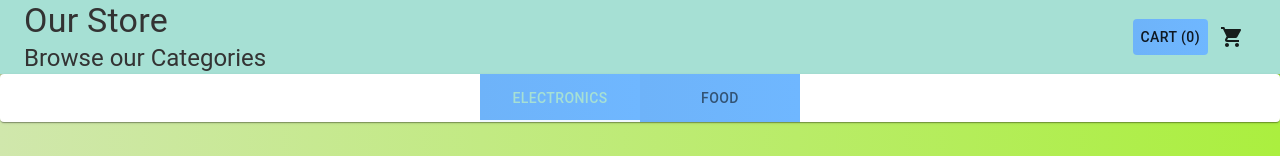
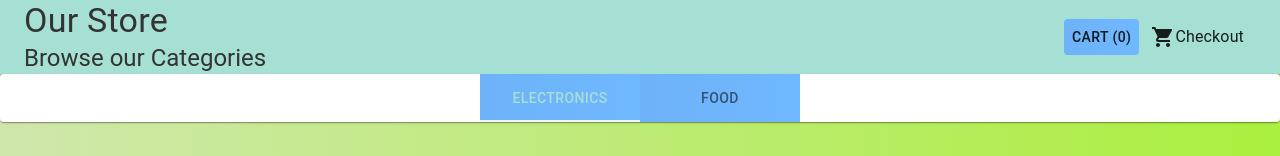
Before and after one commit to QILINXIE02/Store-front, a React (Create React App) app: page / in a window 1280 px wide. Shown: the top 156 px of the page. Built offline with nearby package versions, Linux system fonts and the light colour scheme; no server answers.

Commit message:
adds checkout page

```diff
--- a/src/components/Header.js
+++ b/src/components/Header.js
@@ -25,7 +25,7 @@ function Header({ show }) {
           Cart ({cartItemCount})
         </Button>
         <IconButton color="inherit" component={Link} to="/checkout">
-          <ShoppingCartIcon />
+          <ShoppingCartIcon /><Typography>Checkout</Typography>
         </IconButton>
       </Toolbar>
     </AppBar>
```
